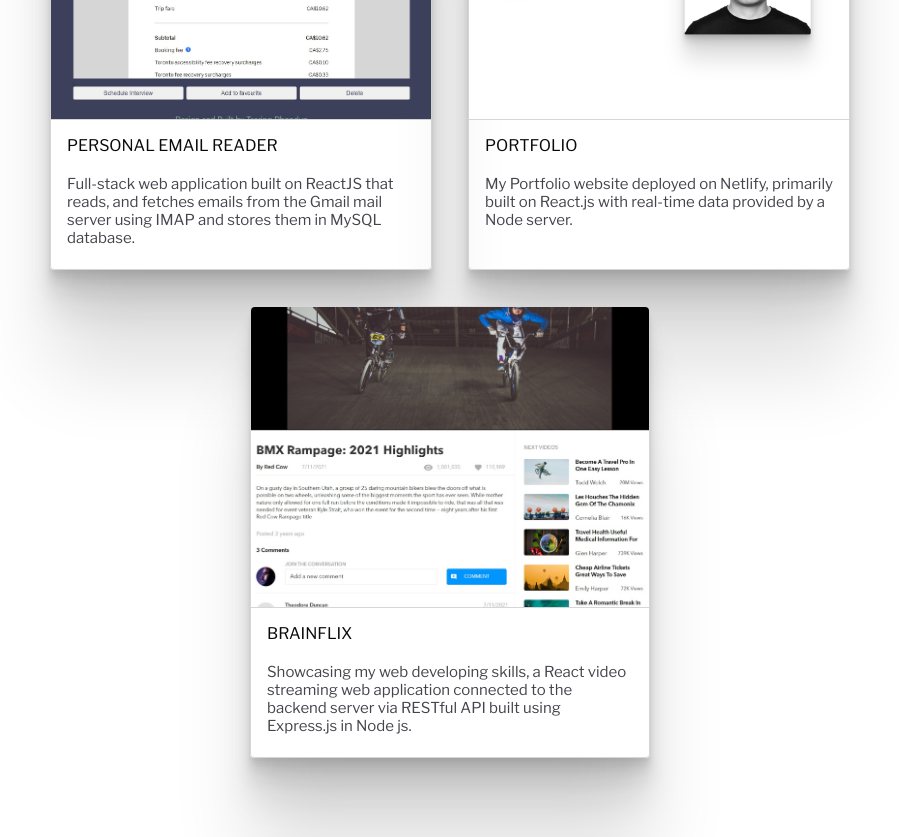
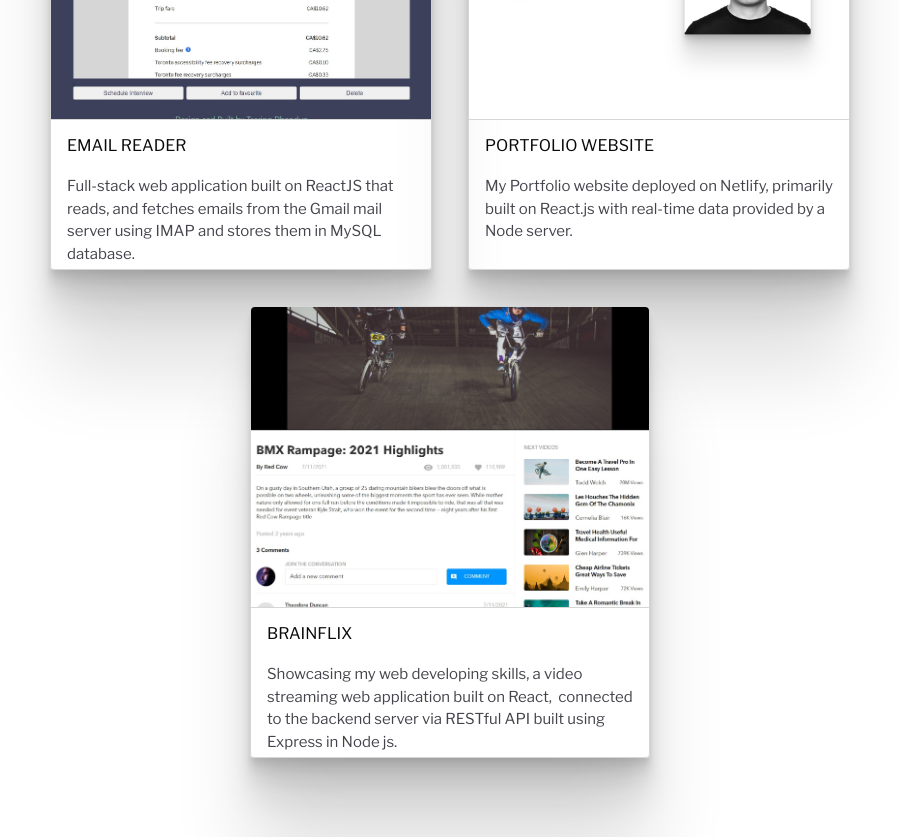
Before and after one commit to Tsedhondup/Portfolio, a React (Create React App) app: page / in a window 1280 px wide. Shown: the part 1960-2797 px from the top of the page, without its empty margins (190-1089 px from the left). Built offline with nearby package versions, Linux system fonts and the light colour scheme.

Commit message:
about page texts updated

```diff
--- a/src/Components/Header/Header.scss
+++ b/src/Components/Header/Header.scss
@@ -64,10 +64,9 @@
 
     &--logo {
       height: 40px;
-      width: 40px;
+      object-fit: contain;
       @include tablet {
         height: 50px;
-        width: 50px;
       }
     }
   }
--- a/src/Components/Works/Works.js
+++ b/src/Components/Works/Works.js
@@ -41,7 +41,7 @@ const Works = () => {
               }}
               viewport={{ once: true, amount: 0.5 }}
             >
-              Personal Email Reader
+              Email Reader
             </motion.h2>
             <motion.p
               className="projects__content--project-description"
@@ -87,7 +87,7 @@ const Works = () => {
               }}
               viewport={{ once: true, amount: 0.5 }}
             >
-              portfolio
+              portfolio website
             </motion.h2>
             <motion.p
               className="projects__content--project-description"
@@ -144,9 +144,9 @@ const Works = () => {
               }}
               viewport={{ once: true, amount: 0.5 }}
             >
-              Showcasing my web developing skills, a React video streaming web
-              application connected to the backend server via RESTful API built
-              using Express.js in Node js.
+              Showcasing my web developing skills, a video streaming web
+              application built on React,  connected to the backend server via
+              RESTful API built using Express in Node js.
             </motion.p>
           </div>
         </a>
--- a/src/Components/Works/Works.scss
+++ b/src/Components/Works/Works.scss
@@ -118,6 +118,7 @@
     &--project-description {
       font-size: 15px;
       color: $ebony;
+      line-height: 1.5em;
       @include tablet {
         display: block;
         padding-top: 0px;
```
Also changed, not shown: public/logo.png (added), src/assets/image/logo-t.PNG (added).
